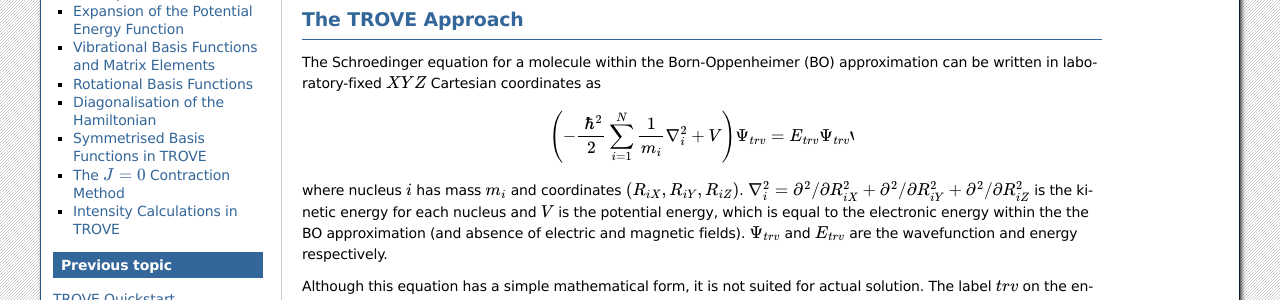
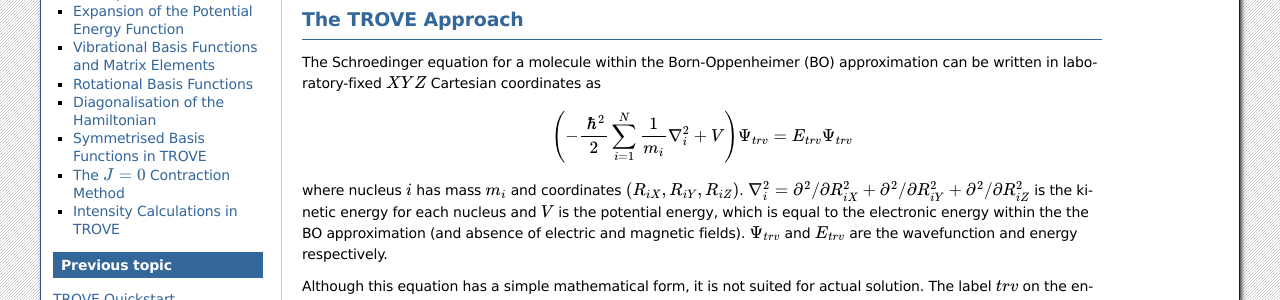
Before and after one commit to Trovemaster/TROVE, a Sphinx documentation site: the page built from docs/source/theory.rst, in a window 1280 px wide and 900 px high. Shown: the part 264-564 px from the top of the window. Built offline with Sphinx 7.4.7, drawn with Linux system fonts in a browser that asks for light colours; formulas are drawn with MathJax 3.

```diff
--- a/docs/source/theory.rst
+++ b/docs/source/theory.rst
@@ -14,7 +14,7 @@ The Schroedinger equation for a molecule within the Born-Oppenheimer (BO) approx
 
 .. math::
 
-    \left(-\frac{\ \hbar^2}{2} \sum_{i=1}^N \frac{1}{m_i} \nabla^2_i + V \right) \Psi_{trv} = E_{trv} \Psi_{trv}`
+    \left(-\frac{\ \hbar^2}{2} \sum_{i=1}^N \frac{1}{m_i} \nabla^2_i + V \right) \Psi_{trv} = E_{trv} \Psi_{trv}
 
 where nucleus :math:`i` has mass :math:`m_i` and coordinates :math:`(R_{iX},R_{iY},R_{iZ})`. :math:`\nabla^2_i = \partial ^2 / \partial R_{iX}^2 +
 \partial ^2 / \partial R_{iY}^2  + \partial ^2 / \partial R_{iZ}^2` is the kinetic energy for each nucleus and :math:`V` is the potential energy, which is equal to the electronic energy within the the BO approximation (and absence of electric and magnetic fields). :math:`\Psi_{trv}` and :math:`E_{trv}` are the wavefunction and energy respectively.
```
Also changed, not shown: docs/source/frames.rst (+28 -3 lines), 1 other file.
